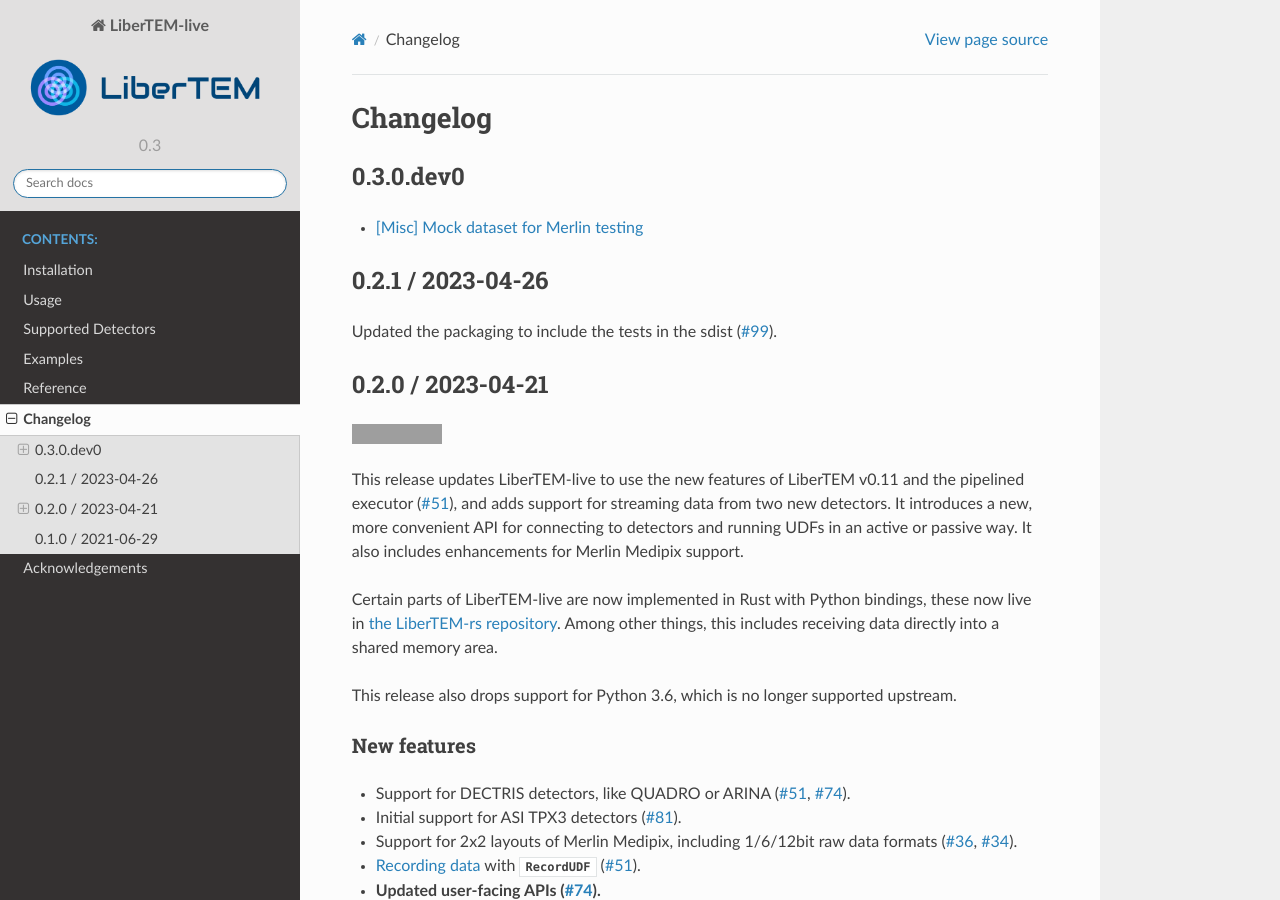
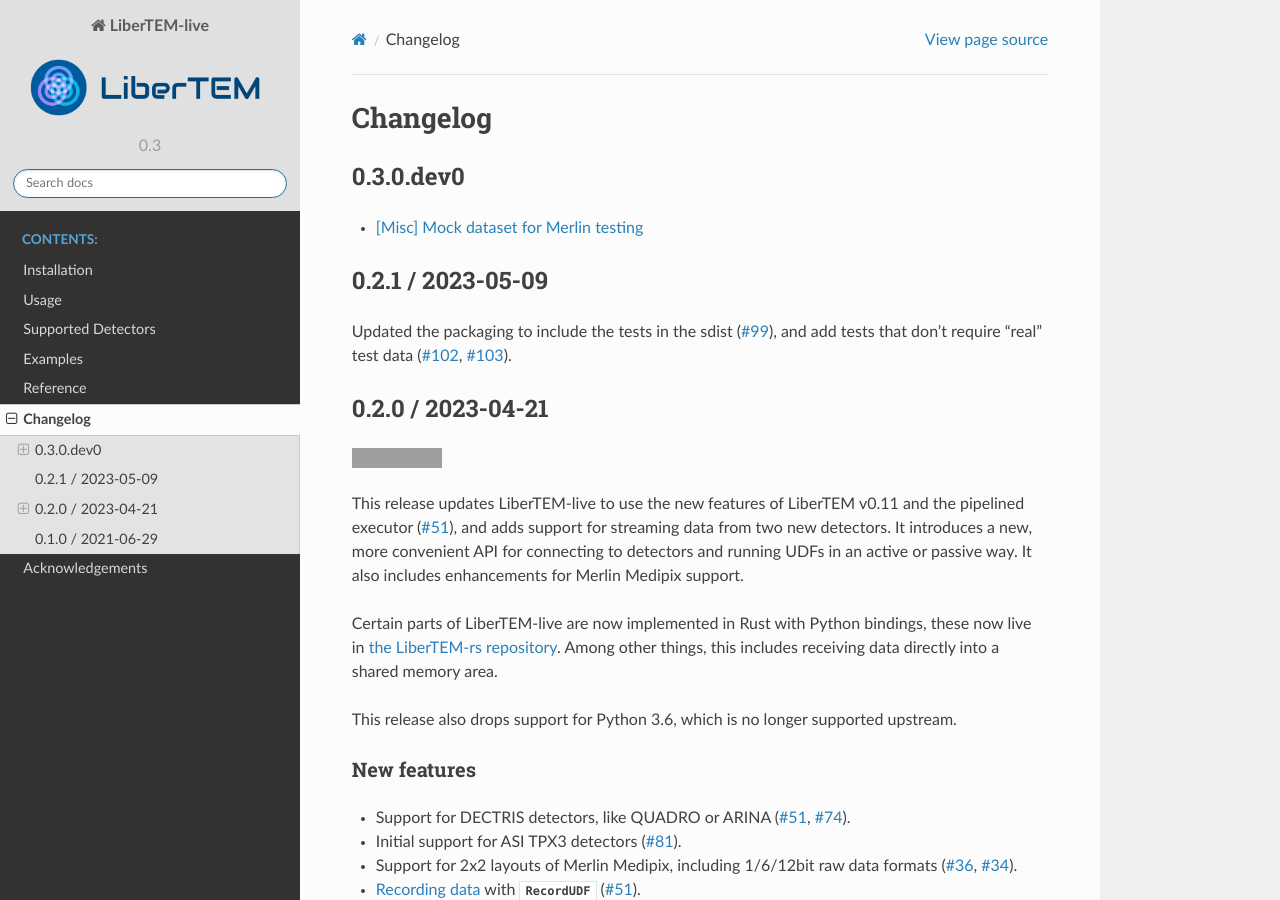
Before and after one commit to LiberTEM/LiberTEM-live, a Sphinx documentation site: the page built from docs/source/changelog.rst, in a window 1280 px wide and 900 px high. Built offline with Sphinx 7.4.7 and the Read the Docs theme 2.0.0, drawn with Linux system fonts in a browser that asks for light colours; pages that are not in the unit, such as notebooks, are missing from menus; grey boxes are pictures that could not be loaded.

Commit message:
Update changelog and detector list in usage docs

```diff
--- a/docs/source/changelog.rst
+++ b/docs/source/changelog.rst
@@ -15,10 +15,11 @@
 
 .. _`v0-2-1`:
 
-0.2.1 / 2023-04-26
+0.2.1 / 2023-05-09
 ##################
 
-Updated the packaging to include the tests in the sdist (:pr:`99`).
+Updated the packaging to include the tests in the sdist (:pr:`99`),
+and add tests that don't require "real" test data (:pr:`102`, :pr:`103`).
 
 .. _`v0-2-0`:
 
--- a/docs/source/usage.rst
+++ b/docs/source/usage.rst
@@ -21,6 +21,7 @@
 
 * :ref:`Merlin Medipix <merlin detector>`, including 2x2 quad configuration
 * :ref:`DECTRIS EIGER2-based detectors <dectris detectors>`, like ARINA or QUADRO
+* :ref:`Amsterdam Scientific Instruments TPX3 <asi tpx3>` (experimental)
 
 Computations on the live stream use the LiberTEM user-defined functions (UDF) interface.
 There are some useful UDFs shipped with both LiberTEM and LiberTEM-live, or you can
```
